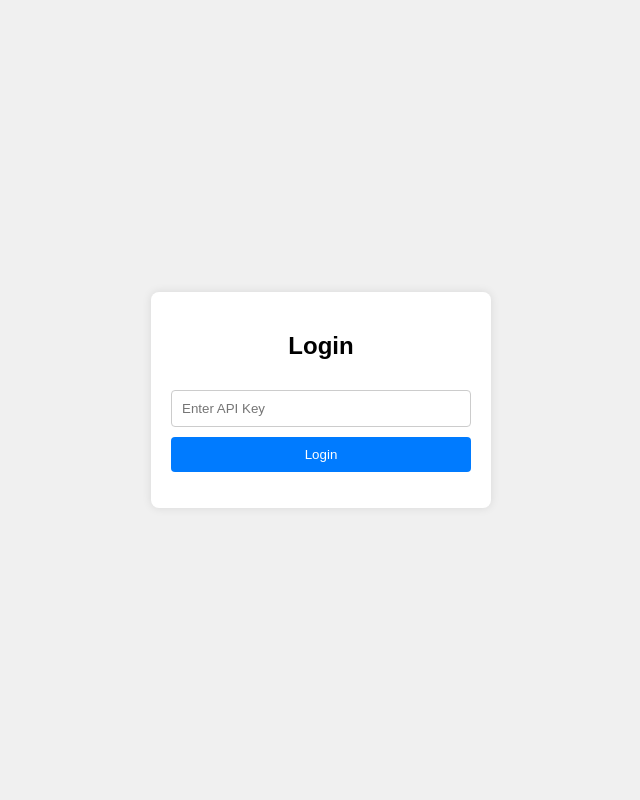
After one commit to singh47/huelogs, a Flask app: page /login in a window 1280 px wide. The commit adds this page. Shown: the whole page, without its empty margins (319-959 px from the left). Run offline with Flask 3, Linux system fonts and the light colour scheme.

Commit message:
- API Key auth added for dashboard and for log sending - Service Name support, and auto refresh added

```diff
--- a/app.py
+++ b/app.py
@@ -1,53 +1,94 @@
-from flask import Flask, jsonify, render_template, request
+from flask import Flask, jsonify, render_template, request, abort, session, redirect, url_for
 from flask_socketio import SocketIO, emit
 import sqlite3
-import os
+import os, secrets
+from utils import require_api_key
+from datetime import timedelta
+
+# API Key Configuration
+API_KEY = os.environ.get("LOGGER_API_KEY", secrets.token_hex(32))  # Use env var in production
+print(f"API Key (save this securely): {API_KEY}") # could remove this in prod
 
 app = Flask(__name__)
 app.config["SECRET_KEY"] = "your-secret-key"
+app.config["SESSION_COOKIE_SECURE"] = True  # Disable for http - in development
+app.config["SESSION_COOKIE_HTTPONLY"] = True
+app.config["SESSION_COOKIE_SAMESITE"] = "Lax"
+app.config["PERMANENT_SESSION_LIFETIME"] = timedelta(days=7)
+
 socketio = SocketIO(app)
 
-# Path to the SQLite database
-# DB_PATH = "logs.db"
-# print("Database path: {DB_PATH}")
 # Path to volume mapping in docker-compose.yml
 volume_path = "/app/data"
 DB_PATH = os.path.join(volume_path, "logs.db")
-# print(f"Modified Database path: {DB_PATH}", flush=True) # Added flush=True to print statement
 
 # Initialize the database
-if not os.path.exists(DB_PATH):
+def init_db():
     conn = sqlite3.connect(DB_PATH)
     cursor = conn.cursor()
     cursor.execute('''
-    CREATE TABLE logs (
-        id INTEGER PRIMARY KEY AUTOINCREMENT,
-        timestamp TEXT NOT NULL,
-        message TEXT NOT NULL
-    )
+        CREATE TABLE IF NOT EXISTS logs (
+            id INTEGER PRIMARY KEY AUTOINCREMENT,
+            timestamp TEXT NOT NULL,
+            message TEXT NOT NULL,
+            service_name TEXT
+        )
     ''')
+    # Check if service_name column exists and add it if not - we added this feature later
+    cursor.execute("PRAGMA table_info(logs)")
+    columns = [col[1] for col in cursor.fetchall()]
+    if "service_name" not in columns:
+        cursor.execute("ALTER TABLE logs ADD COLUMN service_name TEXT")
     conn.commit()
     conn.close()
 
+if not os.path.exists(DB_PATH):
+    init_db()
+else:
+    init_db()
+
+# Login route
+@app.route("/login", methods=["GET", "POST"])
+def login():
+    if request.method == "POST":
+        api_key = request.form.get("api_key")
+        if api_key == API_KEY:
+            session.permanent = True
+            session["api_key"] = api_key
+            return redirect(url_for("dashboard"))
+        return render_template("login.html", error="Invalid API key")
+    return render_template("login.html", error=None)
+
+# Logout route
+@app.route("/logout")
+def logout():
+    session.pop("api_key", None)
+    return redirect(url_for("login"))
+
+# Dashboard route
 @app.route("/")
+@require_api_key(API_KEY)
 def dashboard():
     return render_template("index.html")
 
 @app.route("/api/logs")
+@require_api_key(API_KEY)
 def get_logs():
     conn = sqlite3.connect(DB_PATH)
     cursor = conn.cursor()
-    cursor.execute("SELECT timestamp, message FROM logs ORDER BY id DESC LIMIT 100")
+    cursor.execute("SELECT timestamp, message, service_name FROM logs ORDER BY id DESC LIMIT 100")
     logs = cursor.fetchall()
     conn.close()
 
-    log_list = [{"timestamp": log[0], "message": log[1]} for log in logs]
+    log_list = [{"timestamp": log[0], "message": log[1], "service_name": log[2]} for log in logs]
     return jsonify({"logs": log_list})
 
 @app.route("/api/add-log", methods=["POST"])
+@require_api_key(API_KEY)
 def add_log():
     data = request.get_json()
     message = data.get("message")
+    service_name = data.get("service_name")
 
     if not message:
         return jsonify({"error": "Message is required"}), 400
@@ -55,19 +96,24 @@ def add_log():
     conn = sqlite3.connect(DB_PATH)
     cursor = conn.cursor()
     cursor.execute(
-        "INSERT INTO logs (timestamp, message) VALUES (datetime('now'), ?)", (message,)
+        "INSERT INTO logs (timestamp, message, service_name) VALUES (datetime('now'), ?, ?)",
+        (message, service_name)
     )
     conn.commit()
 
     # Emit the new log to connected clients
-    new_log = {"timestamp": cursor.execute("SELECT datetime('now')").fetchone()[0], "message": message}
+    new_log = {
+        "timestamp": cursor.execute("SELECT datetime('now')").fetchone()[0],
+        "message": message,
+        "service_name": service_name
+    }
     socketio.emit("new_log", new_log)
 
     conn.close()
     return jsonify({"success": True, "message": "Log added successfully"})
 
-
 @app.route("/api/search-logs", methods=["GET"])
+@require_api_key(API_KEY)
 def search_logs():
     query = request.args.get("q", "")
 
@@ -76,17 +122,31 @@ def search_logs():
 
     conn = sqlite3.connect(DB_PATH)
     cursor = conn.cursor()
-    cursor.execute("SELECT timestamp, message FROM logs WHERE message LIKE ? ORDER BY id DESC", (f"%{query}%",))
+    cursor.execute(
+        "SELECT timestamp, message, service_name FROM logs WHERE message LIKE ? OR service_name LIKE ? ORDER BY id DESC",
+        (f"%{query}%", f"%{query}%")
+    )
     logs = cursor.fetchall()
     conn.close()
 
-    log_list = [{"timestamp": log[0], "message": log[1]} for log in logs]
+    log_list = [{"timestamp": log[0], "message": log[1], "service_name": log[2]} for log in logs]
     return jsonify({"logs": log_list})
 
-
+# Error Handling for Unauthorized Access
+@app.errorhandler(401)
+def unauthorized(e):
+    # For HTML requests, redirect to login
+    if request.accept_mimetypes.accept_html:
+        return redirect(url_for("login"))
+    # For API requests, return JSON error
+    return jsonify({"error": str(e)}), 401
 
 @socketio.on("connect")
 def handle_connect():
+    # Check session for SocketIO connection
+    if session.get("api_key") != API_KEY:
+        print("Unauthorized SocketIO connection attempt")
+        return False  # Reject connection
     print("Client connected")
 
 @socketio.on("disconnect")
--- a/docker-compose.yml
+++ b/docker-compose.yml
@@ -6,3 +6,5 @@ services:
       - "5000:5000"
     volumes:
       - ./data:/app/data
+    environment:
+      - LOGGER_API_KEY=singh47-test
--- a/static/js/main.js
+++ b/static/js/main.js
@@ -36,6 +36,12 @@ document.querySelectorAll('.filter-badge').forEach(badge => {
     });
 });
 
+document.getElementById("auto-refresh-toggle").addEventListener("click", () => {
+    socketHandler.toggleAutoRefresh();
+    const button = document.getElementById("auto-refresh-toggle");
+    button.textContent = `Auto Refresh: ${socketHandler.autoRefresh ? "ON" : "OFF"}`;
+});
+
 // Trigger search on Enter key press
 searchInput.addEventListener('keydown', (event) => {
     if (event.key === 'Enter') {
--- /dev/null
+++ b/templates/login.html
@@ -0,0 +1,104 @@
+<script type="text/javascript">
+        var gk_isXlsx = false;
+        var gk_xlsxFileLookup = {};
+        var gk_fileData = {};
+        function filledCell(cell) {
+          return cell !== '' && cell != null;
+        }
+        function loadFileData(filename) {
+        if (gk_isXlsx && gk_xlsxFileLookup[filename]) {
+            try {
+                var workbook = XLSX.read(gk_fileData[filename], { type: 'base64' });
+                var firstSheetName = workbook.SheetNames[0];
+                var worksheet = workbook.Sheets[firstSheetName];
+
+                // Convert sheet to JSON to filter blank rows
+                var jsonData = XLSX.utils.sheet_to_json(worksheet, { header: 1, blankrows: false, defval: '' });
+                // Filter out blank rows (rows where all cells are empty, null, or undefined)
+                var filteredData = jsonData.filter(row => row.some(filledCell));
+
+                // Heuristic to find the header row by ignoring rows with fewer filled cells than the next row
+                var headerRowIndex = filteredData.findIndex((row, index) =>
+                  row.filter(filledCell).length >= filteredData[index + 1]?.filter(filledCell).length
+                );
+                // Fallback
+                if (headerRowIndex === -1 || headerRowIndex > 25) {
+                  headerRowIndex = 0;
+                }
+
+                // Convert filtered JSON back to CSV
+                var csv = XLSX.utils.aoa_to_sheet(filteredData.slice(headerRowIndex)); // Create a new sheet from filtered array of arrays
+                csv = XLSX.utils.sheet_to_csv(csv, { header: 1 });
+                return csv;
+            } catch (e) {
+                console.error(e);
+                return "";
+            }
+        }
+        return gk_fileData[filename] || "";
+        }
+        </script><!DOCTYPE html>
+<html lang="en">
+<head>
+    <meta charset="UTF-8">
+    <meta name="viewport" content="width=device-width, initial-scale=1.0">
+    <title>Login</title>
+    <style>
+        body {
+            font-family: Arial, sans-serif;
+            display: flex;
+            justify-content: center;
+            align-items: center;
+            height: 100vh;
+            margin: 0;
+            background-color: #f0f0f0;
+        }
+        .login-container {
+            background-color: white;
+            padding: 20px;
+            border-radius: 8px;
+            box-shadow: 0 0 10px rgba(0,0,0,0.1);
+            width: 300px;
+            text-align: center;
+        }
+        .login-container h2 {
+            margin-bottom: 20px;
+        }
+        .login-container input {
+            width: 100%;
+            padding: 10px;
+            margin: 10px 0;
+            border: 1px solid #ccc;
+            border-radius: 4px;
+        }
+        .login-container button {
+            width: 100%;
+            padding: 10px;
+            background-color: #007bff;
+            color: white;
+            border: none;
+            border-radius: 4px;
+            cursor: pointer;
+        }
+        .login-container button:hover {
+            background-color: #0056b3;
+        }
+        .error {
+            color: red;
+            margin-bottom: 10px;
+        }
+    </style>
+</head>
+<body>
+    <div class="login-container">
+        <h2>Login</h2>
+        {% if error %}
+            <p class="error">{{ error }}</p>
+        {% endif %}
+        <form method="POST" action="{{ url_for('login') }}">
+            <input type="text" name="api_key" placeholder="Enter API Key" required>
+            <button type="submit">Login</button>
+        </form>
+    </div>
+</body>
+</html>
```
Also changed, not shown: static/js/log-renderer.js (+10 -2 lines), static/js/socket-handler.js (+24 -11 lines), templates/index.html (+9 -3 lines), utils.py (added, +17 -0 lines).
